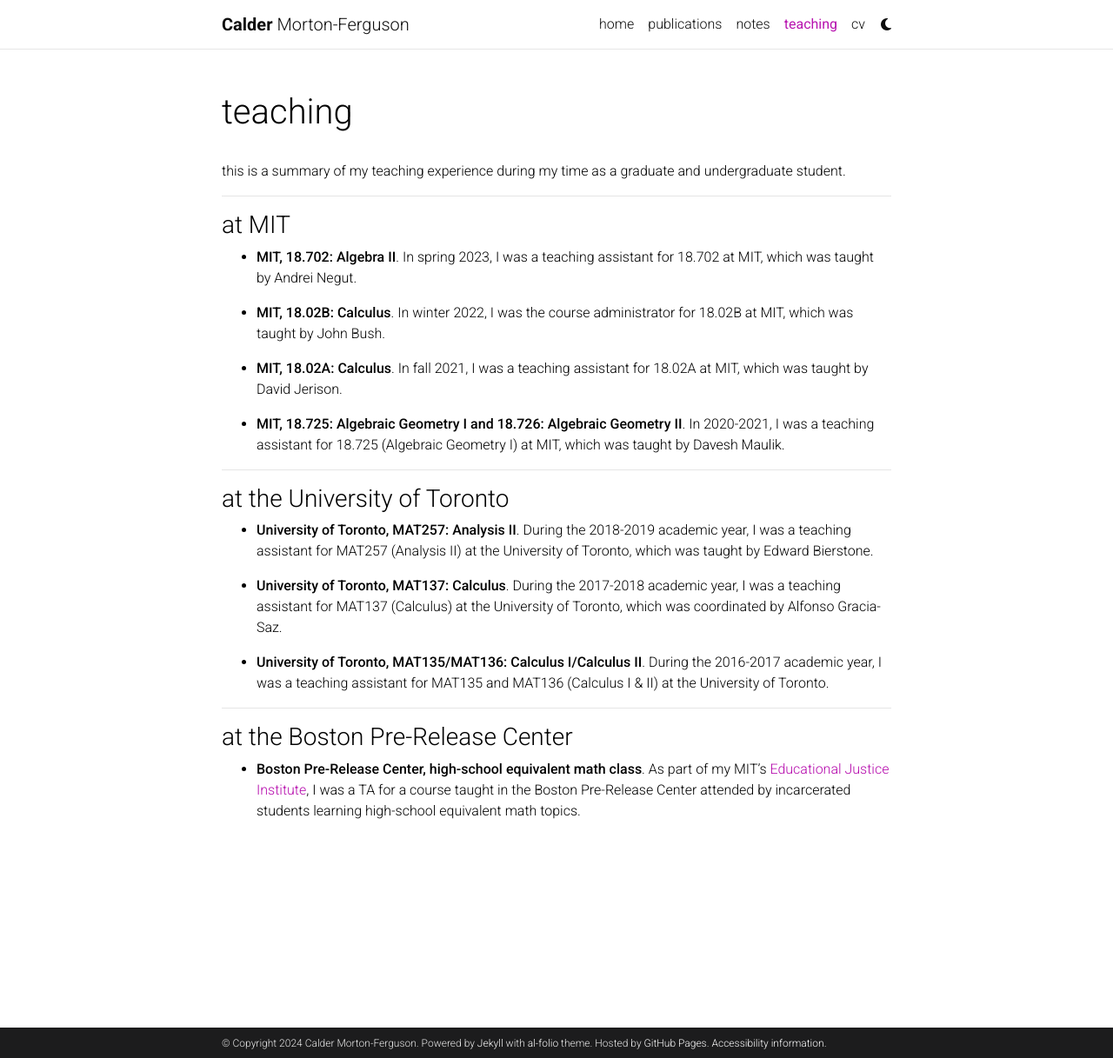
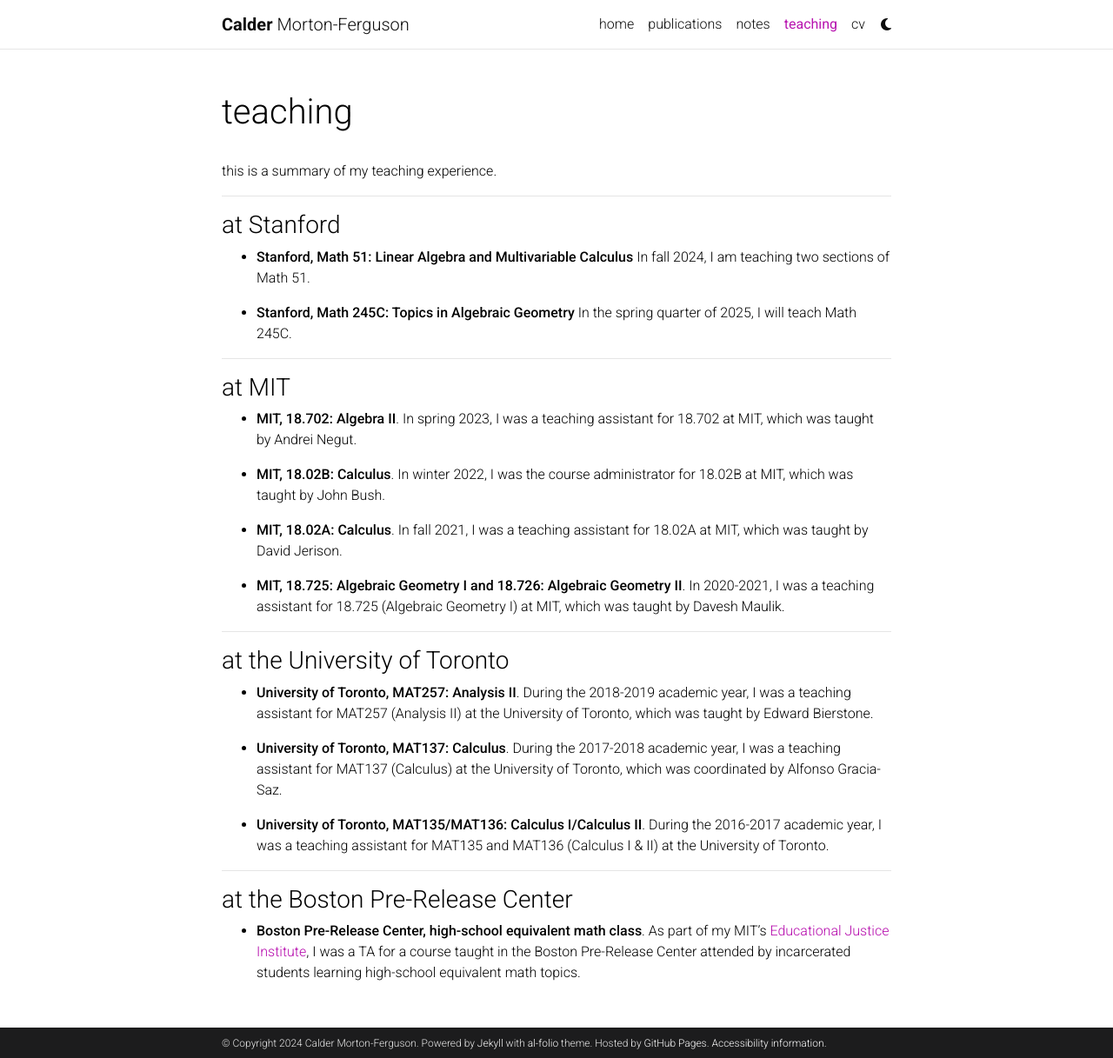
Before and after one commit to caldermf/caldermf.github.io, a Jekyll site: the page built from _pages/teaching.md, in a window 1280 px wide and 1217 px high. Shown: the whole window at 87% size. Built offline with Jekyll 4.4.1, drawn with Linux system fonts in a browser that asks for light colours; comment, search, counter and statistics services are not loaded; a style sheet for code colours, icons or effects is not loaded.

Commit message:
a bunch of small changes

```diff
--- a/_bibliography/papers.bib
+++ b/_bibliography/papers.bib
@@ -92,5 +92,6 @@ MRREVIEWER = {Jacinta\ Torres},
        DOI = {10.4310/ACTA.2021.v227.n1.a1},
        URL = {https://doi.org/10.4310/ACTA.2021.v227.n1.a1},
 preview={preproj.png},
-arxiv={1905.08460}
+arxiv={1905.08460},
+selected={true}
 }
--- a/_layouts/about.html
+++ b/_layouts/about.html
@@ -55,7 +55,7 @@ layout: default
 
           <!-- Selected papers -->
           {% if page.selected_papers -%}
-            <h2><a href="{{ '/publications/' | relative_url }}" style="color: inherit;">selected publications</a></h2>
+            <h2><a href="{{ '/publications/' | relative_url }}" style="color: inherit;">publications</a></h2>
             {%- include selected_papers.html %}
           {%- endif %}
 
--- a/_pages/teaching.md
+++ b/_pages/teaching.md
@@ -7,7 +7,17 @@ nav: true
 nav_order: 5
 ---
 
-this is a summary of my teaching experience during my time as a graduate and undergraduate student.
+this is a summary of my teaching experience.
+
+---
+
+### at Stanford
+
+- **Stanford, Math 51: Linear Algebra and Multivariable Calculus**
+In fall 2024, I am teaching two sections of Math 51.
+
+- **Stanford, Math 245C: Topics in Algebraic Geometry**
+In the spring quarter of 2025, I will teach Math 245C.
 
 ---
 
```
Also changed, not shown: assets/img/publication_preview/braid.png, assets/img/publication_preview/preproj.png, assets/img/publication_preview/rationality.png, assets/img/publication_preview/twosided-cells.png, 1 other file.
